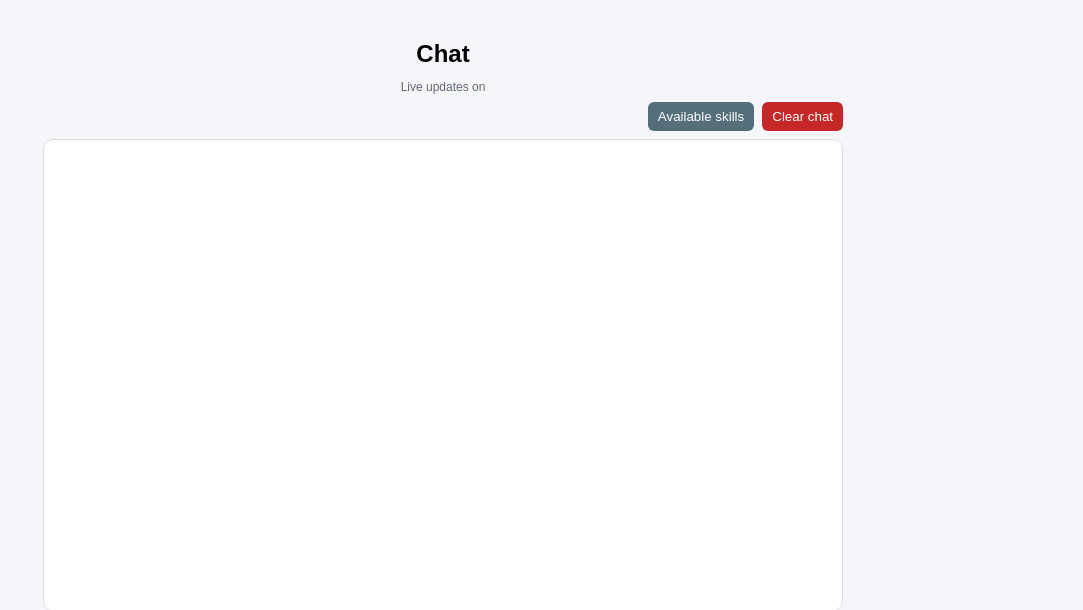
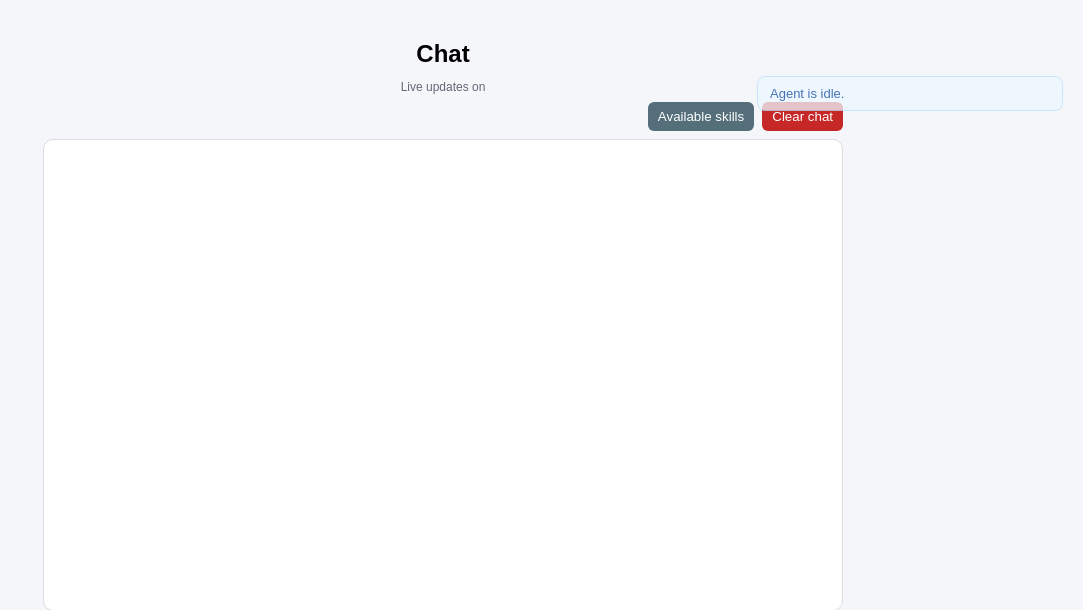
Before and after one commit to zageabb/flask_chat, a Flask app: page / in a window 1280 px wide. Shown: the top 610 px of the page, without its empty margins (197-1280 px from the left). Run offline with Flask 3, Linux system fonts and the light colour scheme; data comes from the database, SQL or seed files in the repository; data that the repository does not hold is empty.

Commit message:
Move agent status to side panel

```diff
--- a/templates/index.html
+++ b/templates/index.html
@@ -37,12 +37,18 @@
             border-radius: 8px;
             color: #0d47a1;
             font-size: 13px;
-            margin: 0 0 10px;
+            max-height: 70vh;
+            overflow-y: auto;
             padding: 9px 12px;
+            position: fixed;
+            right: 20px;
+            top: 76px;
+            width: 280px;
+            z-index: 10;
         }
 
         .agent-status.idle {
-            display: none;
+            opacity: 0.75;
         }
 
         .agent-status.error {
@@ -64,6 +70,19 @@
 
         .agent-events li {
             margin-top: 2px;
+        }
+
+        @media (max-width: 1240px) {
+            .agent-status {
+                margin: 0 0 10px;
+                max-height: 180px;
+                position: static;
+                width: auto;
+            }
+
+            .agent-status.idle {
+                display: none;
+            }
         }
 
         .chat-toolbar {
@@ -238,7 +257,6 @@
 <div class="container">
     <h2>Chat</h2>
     <p class="sync-status" aria-live="polite">Live updates on</p>
-    <p class="agent-status idle" id="agent-status" aria-live="polite">Agent is idle.</p>
 
     {% if ollama_error %}
         <p class="error">{{ ollama_error }}</p>
@@ -319,6 +337,10 @@
         <button type="submit">Send</button>
     </form>
 </div>
+
+<aside class="agent-status idle" id="agent-status" aria-live="polite">
+    Agent is idle.
+</aside>
 
 </body>
 
```
